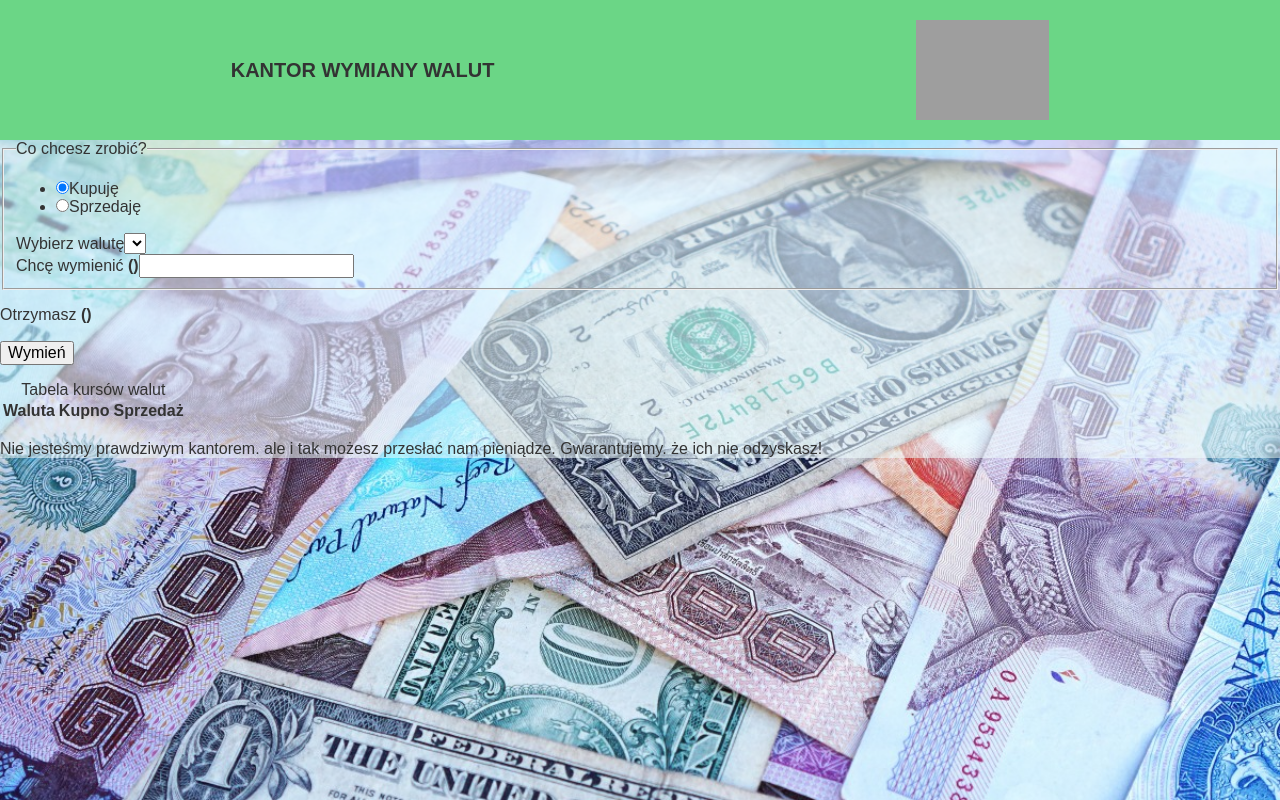
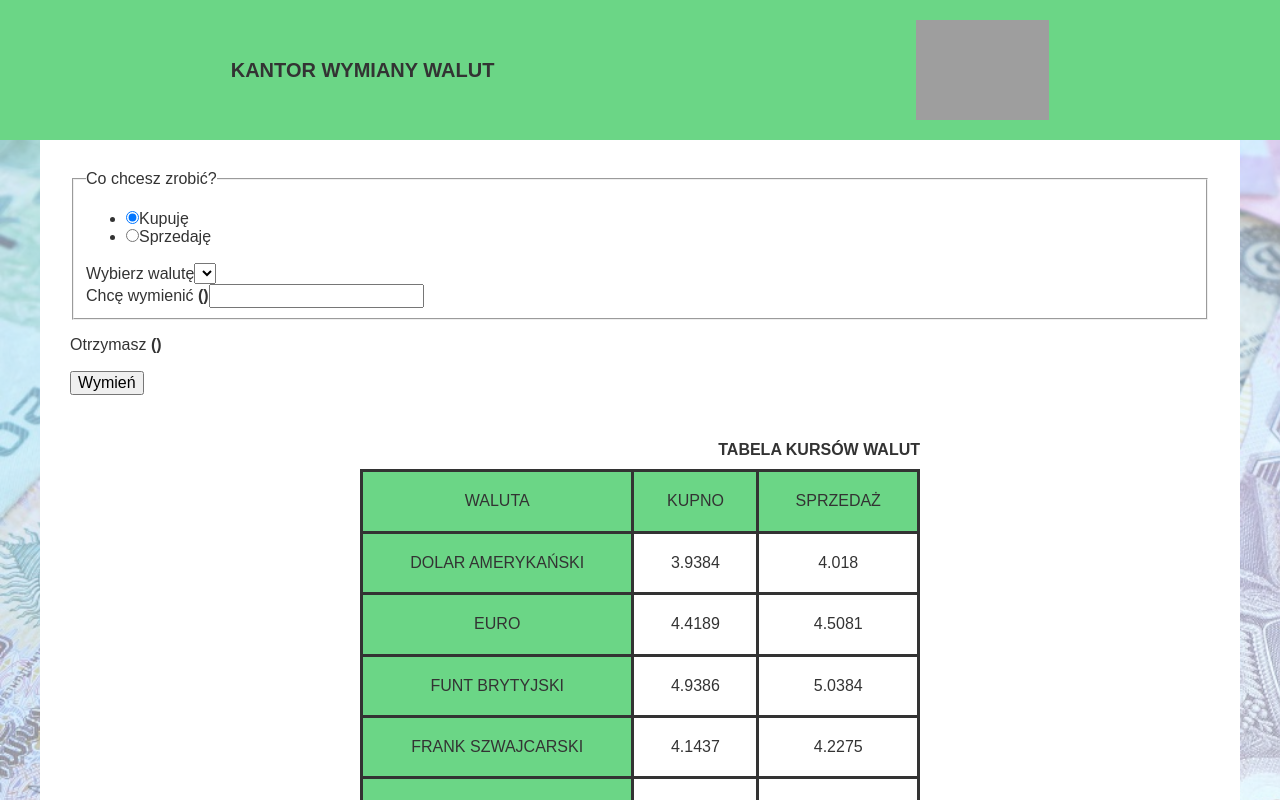
Before and after one commit to Pfeszler/Currency-calculator-react, a React (Create React App) app: page / in a window 1280 px wide. Shown: the top 800 px of the page. Built offline with nearby package versions, Linux system fonts and the light colour scheme; grey boxes are pictures that could not be loaded.

Commit message:
container and table component added

```diff
--- a/src/App.js
+++ b/src/App.js
@@ -1,5 +1,7 @@
 import React from 'react';
 import Header from "./Header"
+import Container from "./Container"
+import Table from "./Table"
 
 const currencies = [
   { id: 1, name: "dolar amerykański", symbol: "USD", buyprice: 3.9384, sellprice: 4.0180 },
@@ -16,7 +18,7 @@ function App() {
   return (
     <React.Fragment>
       <Header />
-      <main className="container">
+      <Container>
         <form className="form js-form">
           <fieldset className="form__fieldset">
             <legend className="form__legend">Co chcesz zrobić?</legend>
@@ -69,22 +71,8 @@ function App() {
         <p className="form__answer">
 
         </p>
-        <section className="table__container">
-          <table className="table">
-            <caption className="table__caption">
-              Tabela kursów walut
-                </caption>
-            <thead>
-              <th className="table__header table__cell">Waluta</th>
-              <th className="table__header table__cell">Kupno</th>
-              <th className="table__header table__cell">Sprzedaż</th>
-            </thead>
-            <tbody className="">
-
-            </tbody>
-          </table>
-        </section>
-      </main>
+        <Table currencies= {currencies} />
+      </Container>
       <footer className="footer">
         <p className="footer__text">
           Nie jesteśmy prawdziwym kantorem. ale i tak możesz przesłać nam pieniądze. Gwarantujemy. że ich nie
--- /dev/null
+++ b/src/Container/index.js
@@ -0,0 +1,9 @@
+import React from "react"
+import "./style.css"
+
+const Container = ({children}) =>
+<main className="container">
+    {children}
+</main>
+
+export default Container
--- /dev/null
+++ b/src/Container/style.css
@@ -0,0 +1,6 @@
+.container {
+    max-width: 1200px;
+    margin: 0 auto;
+    background: white;
+    padding: 30px;
+}
--- /dev/null
+++ b/src/Table/index.js
@@ -0,0 +1,29 @@
+import React from "react"
+import "./style.css"
+
+const Table = ({ currencies }) => (
+    <section className="table">
+        <table className="table__container">
+            <caption className="table__caption">
+                Tabela kursów walut
+                </caption>
+            <thead>
+                <th className="table__header table__cell">Waluta</th>
+                <th className="table__header table__cell">Kupno</th>
+                <th className="table__header table__cell">Sprzedaż</th>
+            </thead>
+            <tbody className="">
+                {currencies.map(currency =>
+                    <tr>
+                        <th class="table__header table__cell">{currency.name}</th>
+                        <td class="table__cell">{currency.buyprice}</td>
+                        <td class="table__cell">{currency.sellprice}</td>
+                    </tr>
+
+                )}
+            </tbody>
+        </table>
+    </section>
+)
+
+export default Table
--- /dev/null
+++ b/src/Table/style.css
@@ -0,0 +1,30 @@
+.table {
+    max-width: 600px;
+    overflow-x: auto;
+    padding: 20px;
+    margin: 0 auto;
+}
+
+.table__container {
+    border-collapse: collapse;
+    width: 100%;
+}
+
+.table__caption {
+    text-transform: uppercase;
+    font-weight: bold;
+    text-align: right;
+    margin: 10px 0;
+}
+
+.table__cell {
+    padding: 20px;
+    border: 3px solid #333;
+    text-align: center;
+}
+
+.table__header {
+    background: var(--colorPrime);
+    text-transform: uppercase;
+    font-weight: 400;
+}
```
